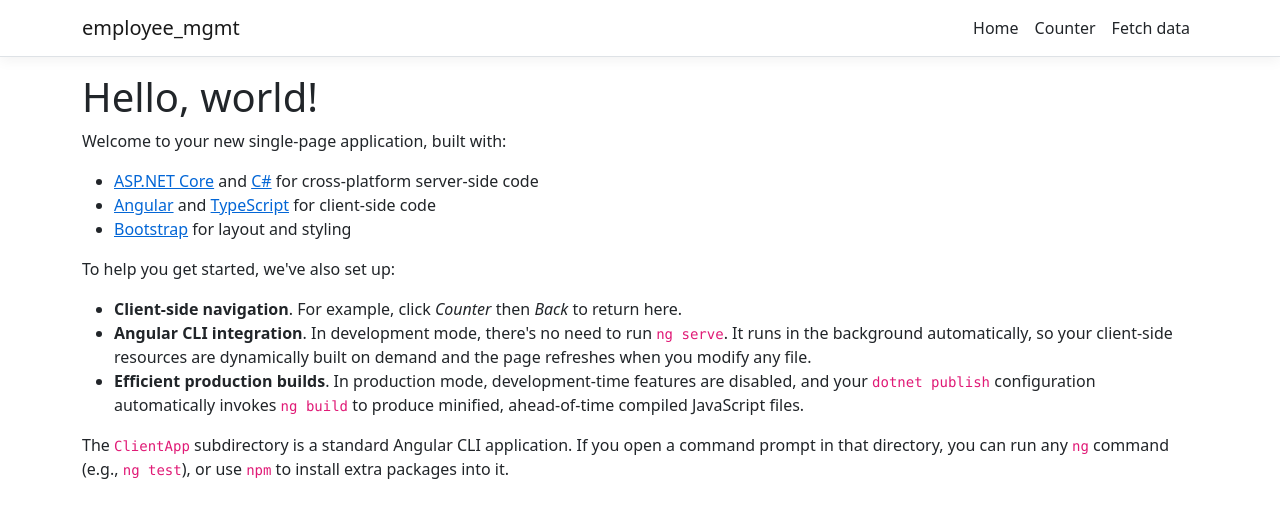
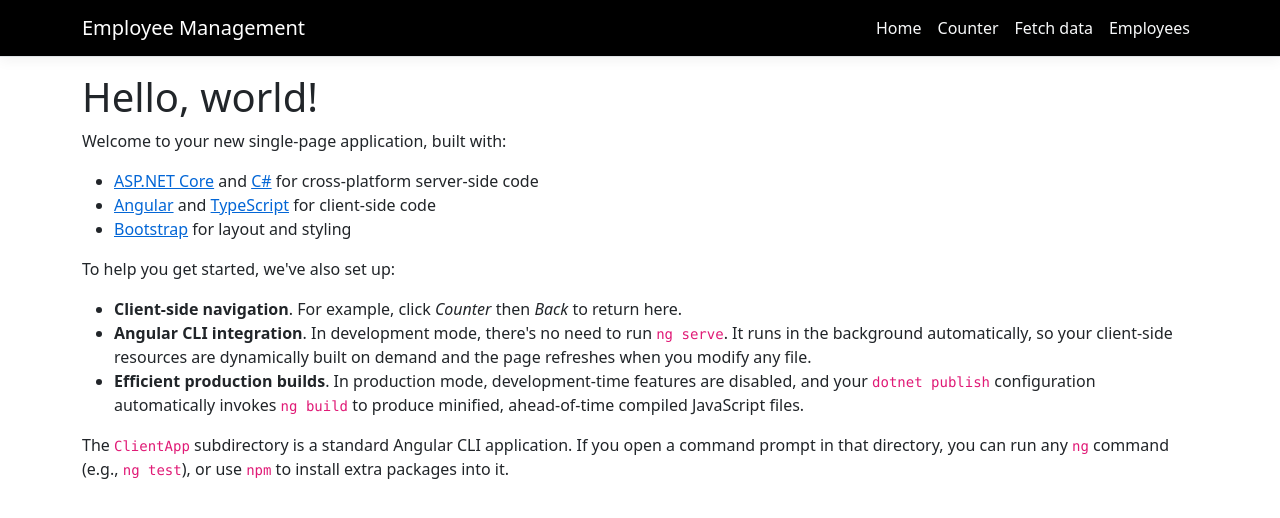
Before and after one commit to velopace/employee-mgmt, an Angular app in the folder ClientApp/: page / in a window 1280 px wide. Shown: the top 518 px of the page. Built offline with nearby package versions, Linux system fonts and the light colour scheme.

Commit message:
add employee list comp

```diff
--- a/ClientApp/angular.json
+++ b/ClientApp/angular.json
@@ -132,5 +132,8 @@
       }
     }
   },
-  "defaultProject": "employee_mgmt"
+  "defaultProject": "employee_mgmt",
+  "cli": {
+    "analytics": false
+  }
 }
--- a/ClientApp/src/app/app.module.ts
+++ b/ClientApp/src/app/app.module.ts
@@ -9,6 +9,7 @@ import { NavMenuComponent } from './nav-menu/nav-menu.component';
 import { HomeComponent } from './home/home.component';
 import { CounterComponent } from './counter/counter.component';
 import { FetchDataComponent } from './fetch-data/fetch-data.component';
+import { EmployeeListComponent } from './employee-list/employee-list.component';
 
 @NgModule({
   declarations: [
@@ -16,7 +17,8 @@ import { FetchDataComponent } from './fetch-data/fetch-data.component';
     NavMenuComponent,
     HomeComponent,
     CounterComponent,
-    FetchDataComponent
+    FetchDataComponent,
+    EmployeeListComponent
   ],
   imports: [
     BrowserModule.withServerTransition({ appId: 'ng-cli-universal' }),
@@ -26,6 +28,7 @@ import { FetchDataComponent } from './fetch-data/fetch-data.component';
       { path: '', component: HomeComponent, pathMatch: 'full' },
       { path: 'counter', component: CounterComponent },
       { path: 'fetch-data', component: FetchDataComponent },
+      { path: 'employees', component: EmployeeListComponent },
     ])
   ],
   providers: [],
--- /dev/null
+++ b/ClientApp/src/app/employee-list/employee-list.component.html
@@ -0,0 +1 @@
+<p>employee-list works!</p>
--- a/ClientApp/src/app/nav-menu/nav-menu.component.html
+++ b/ClientApp/src/app/nav-menu/nav-menu.component.html
@@ -1,9 +1,9 @@
 <header>
   <nav
-    class="navbar navbar-expand-sm navbar-toggleable-sm navbar-light bg-white border-bottom box-shadow mb-3"
+    class="navbar navbar-expand-sm navbar-toggleable-sm navbar-dark bg-black border-bottom box-shadow mb-3"
   >
     <div class="container">
-      <a class="navbar-brand" [routerLink]="['/']">employee_mgmt</a>
+      <a class="navbar-brand" [routerLink]="['/']">Employee Management</a>
       <button
         class="navbar-toggler"
         type="button"
@@ -25,17 +25,20 @@
             [routerLinkActive]="['link-active']"
             [routerLinkActiveOptions]="{ exact: true }"
           >
-            <a class="nav-link text-dark" [routerLink]="['/']">Home</a>
+            <a class="nav-link text-light" [routerLink]="['/']">Home</a>
           </li>
           <li class="nav-item" [routerLinkActive]="['link-active']">
-            <a class="nav-link text-dark" [routerLink]="['/counter']"
+            <a class="nav-link text-light" [routerLink]="['/counter']"
               >Counter</a
             >
           </li>
           <li class="nav-item" [routerLinkActive]="['link-active']">
-            <a class="nav-link text-dark" [routerLink]="['/fetch-data']"
+            <a class="nav-link text-light" [routerLink]="['/fetch-data']"
               >Fetch data</a
             >
+          </li>
+          <li class="nav-item" [routerLinkActive]="['link-active']">
+              <a class="nav-link text-light" [routerLink]="['/employees']">Employees</a>
           </li>
         </ul>
       </div>
```
Also changed, not shown: ClientApp/src/app/employee-list/employee-list.component.ts (added, +10 -0 lines), ClientApp/src/app/employee-list/employee-list.component.css (added), 1 other file (tests, documents, lock files or other folders).
